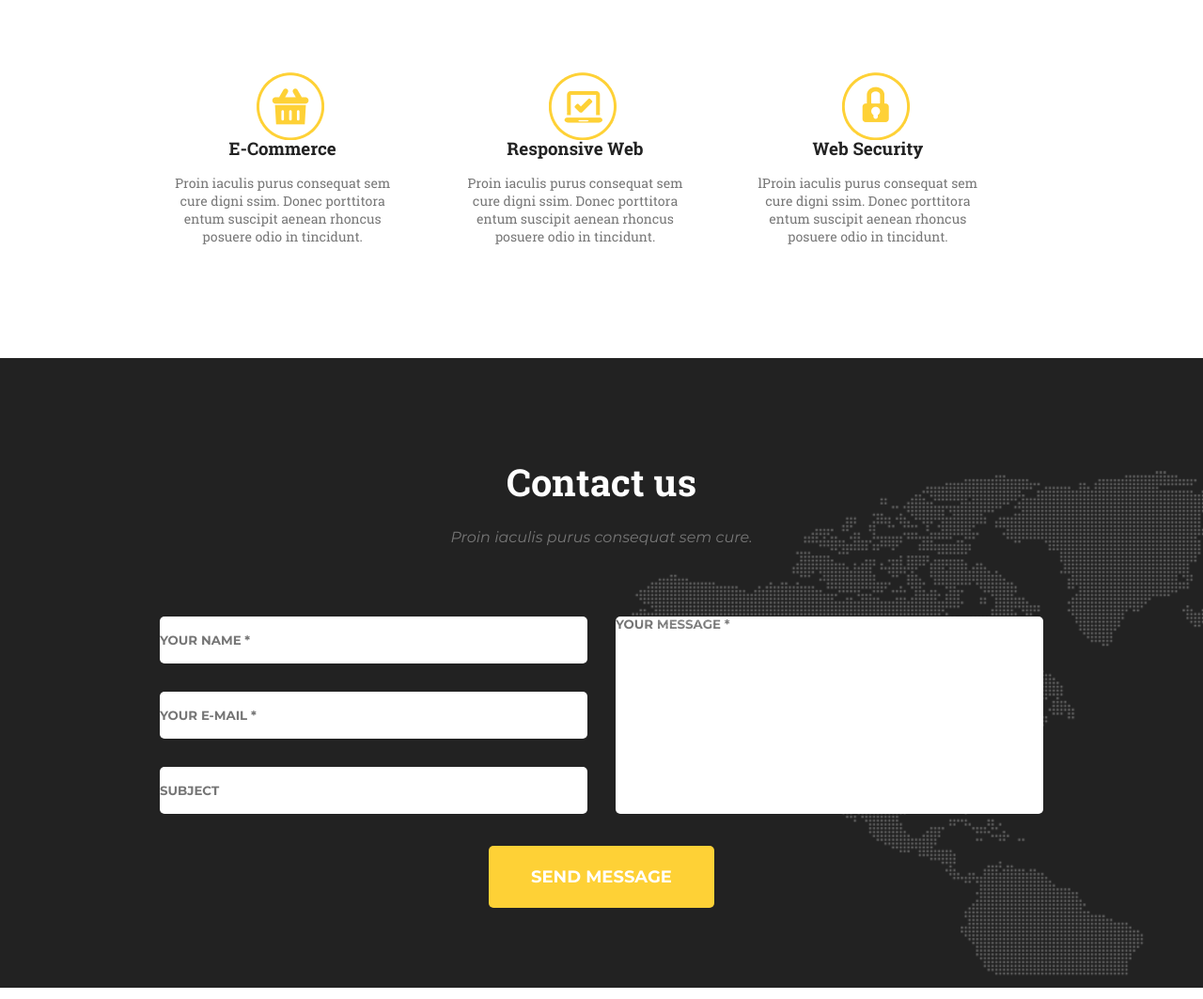
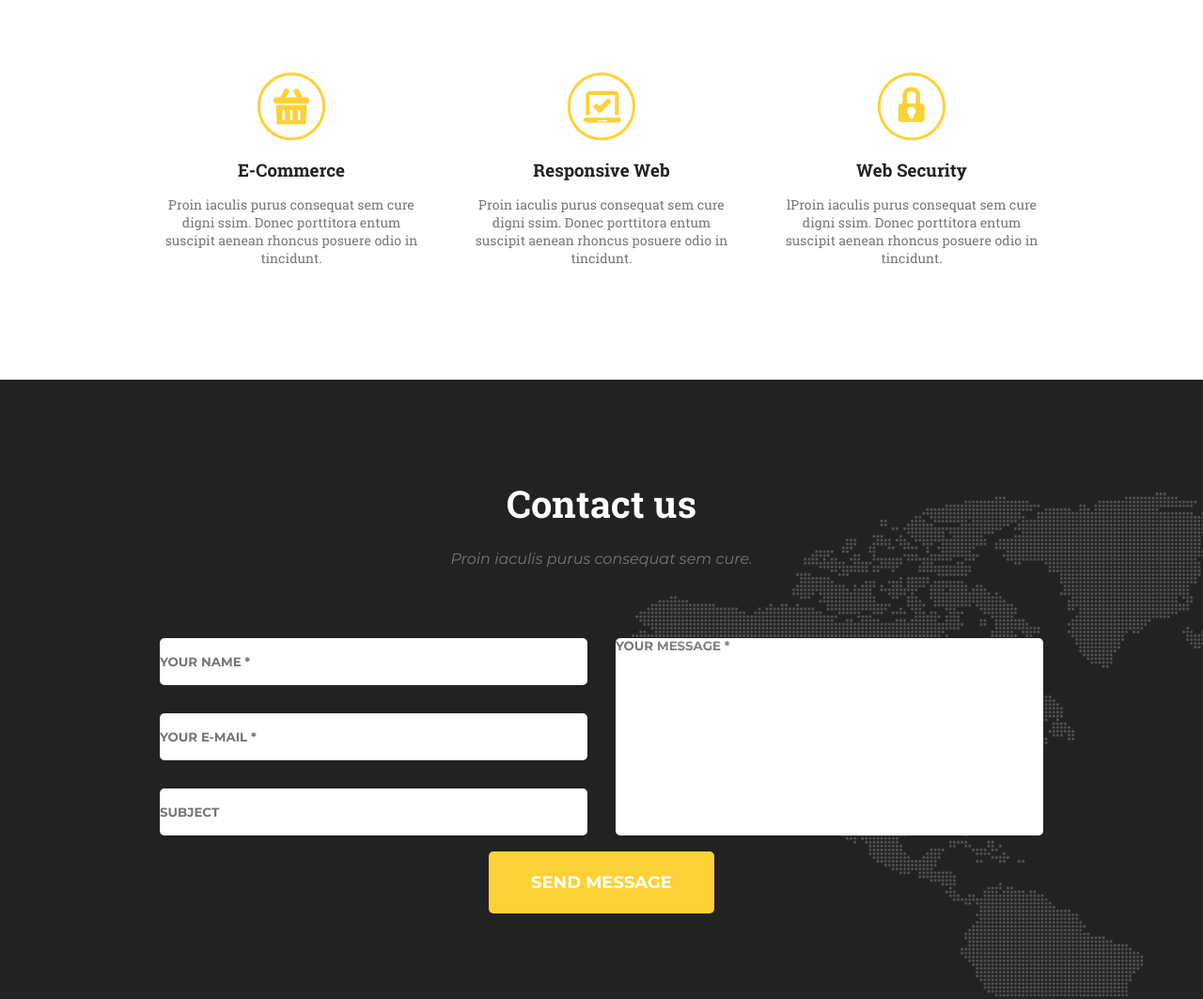
Before and after one commit to AlexanderKudra89/goit-fe-course, a plain HTML site: page module_7/index.html in a window 1280 px wide. Shown: the part 276-1339 px from the top of the page at 94% size. Drawn offline with Linux system fonts and the light colour scheme.

Commit message:
Module_7

```diff
--- a/module_7/css/style.css
+++ b/module_7/css/style.css
@@ -92,6 +92,7 @@
   }
 
   .menu-link {
+    display: block;
     text-decoration: none;
     text-transform: uppercase;
     font-size: 14px;
@@ -147,7 +148,7 @@
 .web-list {
     list-style: none;
     display: flex;
-    justify-content: center;
+    justify-content: space-between;
 }
 
 .web-items {
@@ -158,15 +159,15 @@
     text-align: center;
     width: 274px;
     min-height: 184px;
-    margin-right: 56px;
+    /* margin-right: 56px; */
 }
 
 .web-items::before {
-    position: absolute;
+    /* position: absolute; */
     display: inline-block;
     content: url(../img/E-Commerce.png);
-    top: -0px;
-    left: 100px;
+    /* top: -0px; */
+    /* left: 100px; */
 }
 
 .web-items:nth-child(2)::before {
@@ -239,6 +240,7 @@ p {
 /* FORM */
 
 .form {
+    min-width: 940px;
     height: 310px;
     display: flex;
     justify-content: center;
@@ -252,16 +254,20 @@ input, textarea {
 
 .singup-form {
     display: flex;
-    flex-direction: column;
     flex-wrap: wrap;
+    justify-content: space-between;
     width: 940px;
-    position: relative;
+}
+
+.input-wrapper{
+    width: 455px;
+    height: 210px;
 }
 
 .singup-form input {
     width: 455px;
     height: 50px;
-    margin-right: 30px;
+    /* margin-right: 20px; */
     border-radius: 5px;
     border: none;
 }
@@ -294,8 +300,8 @@ input, textarea {
     outline: none;
 }
 
+
 .form-button {
-    position: absolute;
     width: 240px;
     height: 66px;
     background-color: #fed136;
@@ -309,6 +315,7 @@ input, textarea {
     font-family: 'Montserrat';
     font-style: normal;
     font-weight: 700;
+    margin: 0 auto;
 }
 
 /* FORM */
--- a/module_7/index.html
+++ b/module_7/index.html
@@ -58,9 +58,11 @@
             </div>
             <div class="form">
                 <form class="singup-form" action="#">
-                    <input type="text" placeholder="YOUR NAME *" name="user name" required>
-                    <input type="email" placeholder="YOUR E-MAIL *" name="user e-mail" required>
-                    <input class="subject" type="text" placeholder="SUBJECT" name="subject">
+                    <div class="input-wrapper">
+                        <input type="text" placeholder="YOUR NAME *" name="user name" required>
+                        <input type="email" placeholder="YOUR E-MAIL *" name="user e-mail" required>
+                        <input class="subject" type="text" placeholder="SUBJECT" name="subject">
+                    </div>
                     <textarea class="your-message" name="your message" placeholder="YOUR MESSAGE *" required></textarea>
                     <button class="form-button">SEND MESSAGE</button>
                 </form>
```
